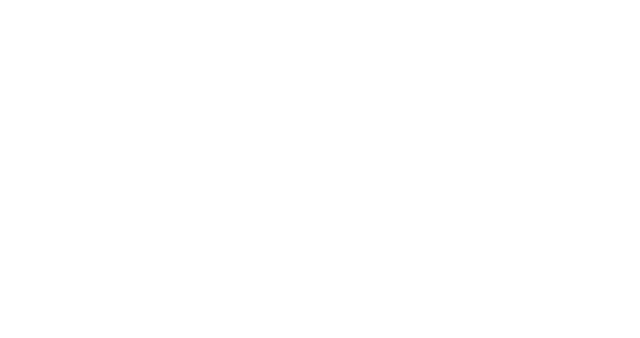
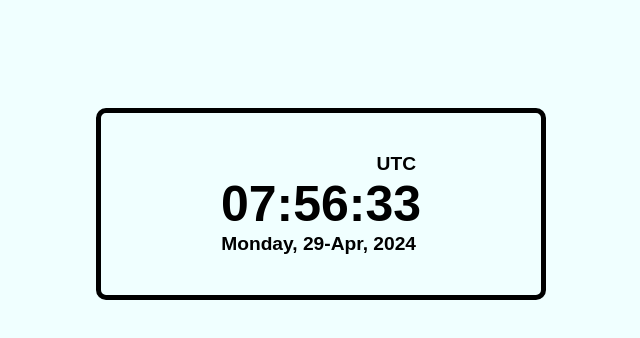
Before and after one commit to AnandKri/current-time, a website: page index.html in a window 1280 px wide. Shown: the whole page, without its empty margins (319-959 px from the left). Drawn offline with nearby package versions, Linux system fonts and the light colour scheme.

Commit message:
integrated dayjs

```diff
--- a/index.html
+++ b/index.html
@@ -1,11 +1,22 @@
+<!DOCTYPE html>
 <html lang="en">
 <head>
     <meta charset="UTF-8">
     <meta name="viewport" content="width=device-width, initial-scale=1.0">
-    <title>Current Time</title>
+    <title>Date and Time</title>
+    <script src="node_modules/dayjs/dayjs.min.js"></script>
+    <script src="node_modules/dayjs/plugin/utc.js"></script>
+    <script src="node_modules/dayjs/plugin/timezone.js"></script>
     <link rel="stylesheet" href="style.css">
+    <script type="module" src="script.js"></script>
 </head>
 <body>
-
+    <script>dayjs.extend(window.dayjs_plugin_utc)</script>
+    <script>dayjs.extend(window.dayjs_plugin_timezone)</script>
+    <div class="container">
+        <span class="timezone" id="timezone"></span>
+        <span class="time" id="time"></span>
+        <span class="date" id="date"></span>
+    </div>
 </body>
 </html>
--- /dev/null
+++ b/script.js
@@ -0,0 +1,25 @@
+
+function updateDateTime() {
+
+    // const now = dayjs();
+    const time = dayjs().format('HH:mm:ss')
+
+    const date = dayjs().format('dddd, DD-MMM, YYYY')
+
+    // dayjs.extend(utc)
+    // dayjs.extend(timezone)
+    const timeZone = dayjs.tz.guess()
+
+    const timeZoneElement = document.getElementById('timezone');
+    const timeElement = document.getElementById('time');
+    const dateElement = document.getElementById('date');
+
+    timeZoneElement.textContent = timeZone;
+    timeElement.textContent = time;
+    dateElement.textContent = date;
+}
+
+
+updateDateTime();
+
+setInterval(updateDateTime, 1000);
--- a/style.css
+++ b/style.css
@@ -0,0 +1,57 @@
+body{
+    background-color: azure;
+    padding: 100px;
+}
+
+.container{
+    justify-content: center;
+    margin: auto;
+    padding: 20px;
+    max-width: 400px;
+    /* display: inline-block; */
+
+    border-radius: 10px;
+    border-color: black;
+    border-width: 5px;
+    border-style: solid;
+}
+
+.timezone{
+    justify-content: center;
+    text-align: right;
+    /* border-color: black; */
+    /* border-style: solid; */
+    /* border-radius: 5px; */
+    display: block;
+    /* margin: 40px; */
+    padding: 20px 105px 0px 0px;
+    font-size: larger;
+    font-weight: 700;
+    font-family: Arial, Helvetica, sans-serif;
+}
+.time{
+    justify-content: center;
+    text-align: center;
+    /* border-color: black; */
+    /* border-style: solid; */
+    /* border-radius: 5px; */
+    display:block;
+    margin: auto;
+    padding: 0px 0px 0px 0px;
+    font-size: 50px;
+    font-weight: 700;
+    font-family: Arial, Helvetica, sans-serif;
+}
+.date{
+    /* justify-content: center; */
+    text-align: right;
+    /* border-color: black; */
+    /* border-style: solid; */
+    /* border-radius: 5px; */
+    display: block;
+    /* margin: 40px; */
+    padding: 0px 105px 20px 0px;
+    font-size: larger;
+    font-weight: 700;
+    font-family: Arial, Helvetica, sans-serif;
+}
```
Also changed, not shown: package.json (+11 -1 lines), index.js (deleted), 1 other file.
